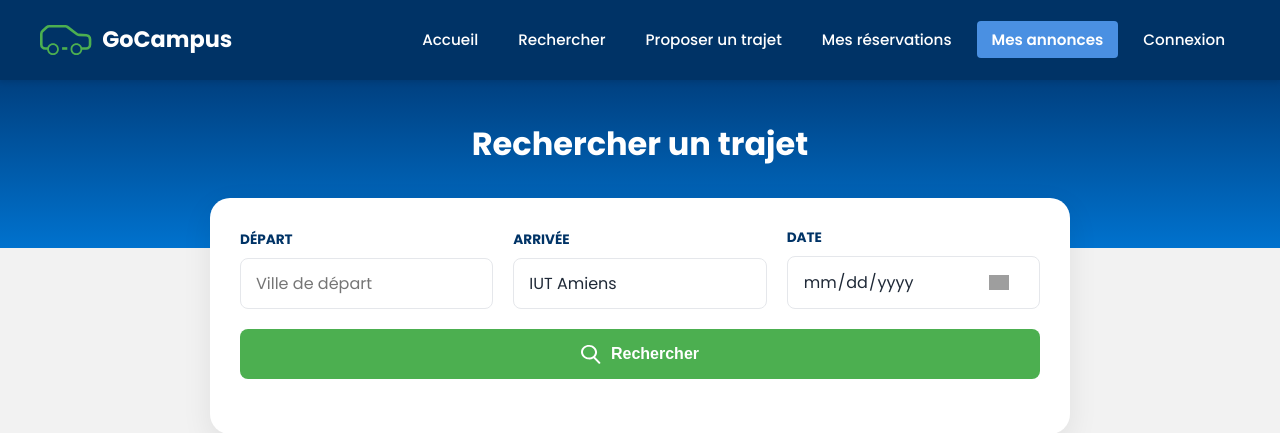
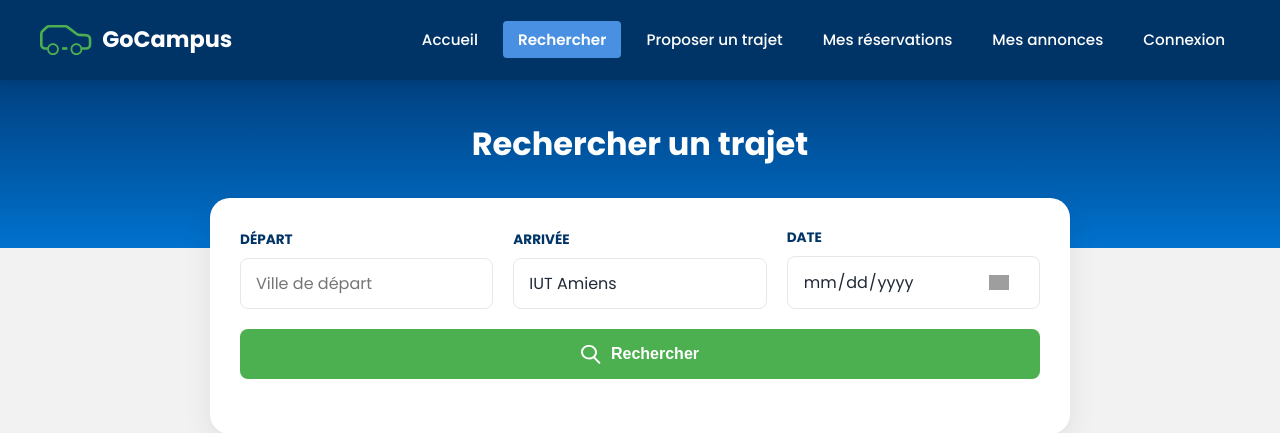
Before and after one commit to foliarn/GoCampus, a FastAPI app: page /rechercher in a window 1280 px wide. Shown: the top 433 px of the page. Run offline with FastAPI, Linux system fonts and the light colour scheme; parts of the project's set-up code (start-up, migrations or seed data) failed here and were passed over; grey boxes are pictures that could not be loaded.

Commit message:
Fixed navbar highlighting and homepage rides number

```diff
--- a/app/static/css/rechercher.css
+++ b/app/static/css/rechercher.css
@@ -140,7 +140,7 @@
 
         input[type="date"] {
 
-            background: url('icon-calendar.svg') no-repeat right 15px center;
+            background: url('/static/images/icon-calendar.svg') no-repeat right 15px center;
             background-size: 20px;
             background-color: transparent;
             cursor: pointer;
--- a/app/static/js/rides.js
+++ b/app/static/js/rides.js
@@ -249,7 +249,7 @@ function createMyRideCard(ride) {
 document.addEventListener('DOMContentLoaded', function() {
     // Page d'accueil - charger les derniers trajets
     if (document.getElementById('rides-grid')) {
-        loadRides('rides-grid', 4);
+        loadRides('rides-grid', 3);
     }
 
     // Page réservations
--- a/app/templates/rechercher.html
+++ b/app/templates/rechercher.html
@@ -19,10 +19,10 @@
         </a>
         <ul class="nav-links">
             <li><a href="/">Accueil</a></li>
-            <li><a href="/rechercher">Rechercher</a></li>
+            <li><a href="/rechercher" class="active">Rechercher</a></li>
             <li><a href="/proposer">Proposer un trajet</a></li>
             <li><a href="/reservations">Mes réservations</a></li>
-            <li><a href="/annonces" class="active">Mes annonces</a></li>
+            <li><a href="/annonces">Mes annonces</a></li>
             <li><a href="/connexion">Connexion</a></li>
         </ul>
     </nav>
--- a/app/templates/reservations.html
+++ b/app/templates/reservations.html
@@ -21,8 +21,8 @@
             <li><a href="/">Accueil</a></li>
             <li><a href="/rechercher">Rechercher</a></li>
             <li><a href="/proposer">Proposer un trajet</a></li>
-            <li><a href="/reservations">Mes réservations</a></li>
-            <li><a href="/annonces" class="active">Mes annonces</a></li>
+            <li><a href="/reservations" class="active">Mes réservations</a></li>
+            <li><a href="/annonces">Mes annonces</a></li>
             <li><a href="/connexion">Connexion</a></li>
         </ul>
     </nav>
```
